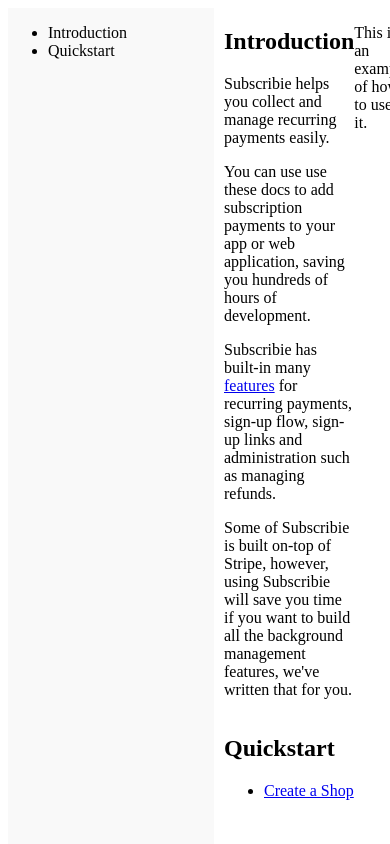
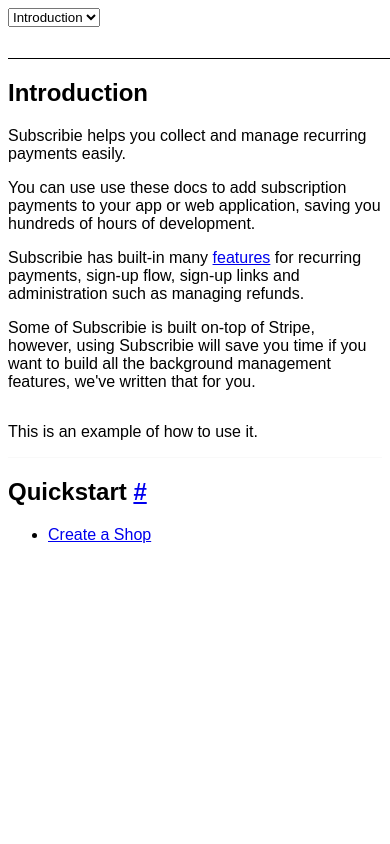
Before and after one commit to Subscribie/dev-docs, a Flask app: page / in a window 390 px wide; the page is wider, and only the part inside the window is pictured. Run offline with Flask 2, Linux system fonts and the light colour scheme.

Commit message:
mobile friendly

```diff
--- a/templates/index.html
+++ b/templates/index.html
@@ -1,8 +1,12 @@
 <!DOCTYPE html>
 <html>
+  <head>
+    <meta name="viewport" content="width=device-width, initial-scale=1">
+  </head>
   <body>
 <style>
 :root {
+  --lightgrey: #f9f9f9;
   --sidebar-width: 206px;
   --sidebar-height: 100%;
   --content-margin-left: calc(var(--sidebar-width ) + 10px);
@@ -10,12 +14,18 @@
   --method-area-padding: 5vw;
   --copy-width: calc(var(--example-width) - var(--method-area-padding));
 }
+
+body {
+  font-family: sans-serif;
+}
+
+
 #sidebar {
   display: block;
   position: fixed;
   width: var(--sidebar-width);
   height: var(--sidebar-height);
-  background: #f9f9f9;
+  background: var(--lightgrey);
 }
 
 #content {
@@ -36,22 +46,68 @@
 
 .method-area-divider {
   height: 1px;
-  background: lightgrey;
+  background: var(--lightgrey);
 }
 
 .method-copy {
   width: var(--copy-width);
 }
+
+/* Mobile view */
+@media (max-width: 900px) {
+
+  :root {
+    --header-height: 50px;
+  }
+
+  #MobileNav {
+    position: fixed;
+    width: 100%;
+    height: var(--header-height);
+    background: white;
+    border-bottom: 1px solid black;
+  }
+
+  #content {
+    padding-top: var(--header-height);
+  }
+
+  #sidebar {
+    display: none;
+  }
+
+  #content {
+    margin-left: 0px;
+  }
+
+  .method-area {
+    flex-direction: column;
+  }
+
+  .method-copy {
+    width: 100%;
+  }
+}
+/* End Mobile view */
 </style>
 <div id="api-reference">
   <div id="sidebar">
     <nav>
       <ul class="sidebar-nav-items">
-        <li>Introduction</li>
-        <li>Quickstart</li>
+        <li><a href="#introduction">Introduction</></li>
+        <li><a href="#quickstart">Quickstart</a></li>
       </ul>
     </nav>
   </div><!-- end sidebar -->
+  <!-- Mobile nav -->
+  <div id="MobileNav" class="MobileNav">
+    <select id="MobileNav-select" onchange="location = this.value;">
+      <option value="#introduction">Introduction</option>
+      <option value="#quickstart">Quickstart</option>
+    </select>
+  </div>
+  <!-- end Mobile nav -->
+
   <div id="content">
     {% include 'introduction.html' %}
     {% include 'quickstart.html' %}
--- a/templates/introduction.html
+++ b/templates/introduction.html
@@ -1,4 +1,6 @@
 {% extends "method.template.html" %}
+
+{% block methodAnchor %}introduction{% endblock %}
 
 {% block methodCopy %}
 <h1>Introduction</h1>
--- a/templates/method.template.html
+++ b/templates/method.template.html
@@ -1,4 +1,4 @@
-<section id="introduction" class="method">
+<section id="{% block methodAnchor %}{% endblock %}" class="method">
   <div class="method-area">
     <div class="method-area-divider"></div>
       <div class="method-copy">
--- a/templates/quickstart.html
+++ b/templates/quickstart.html
@@ -1,7 +1,9 @@
 {% extends "method.template.html" %}
 
+{% block methodAnchor %}quickstart{% endblock %}
+
 {% block methodCopy %}
-<h1>Quickstart</h1>
+<h1>Quickstart <a href="#quickstart">#</a></h1>
 <ul>
   <li><a href="https://subscribie.co.uk/start-building">Create a Shop</a></li>
 </ul>
```
